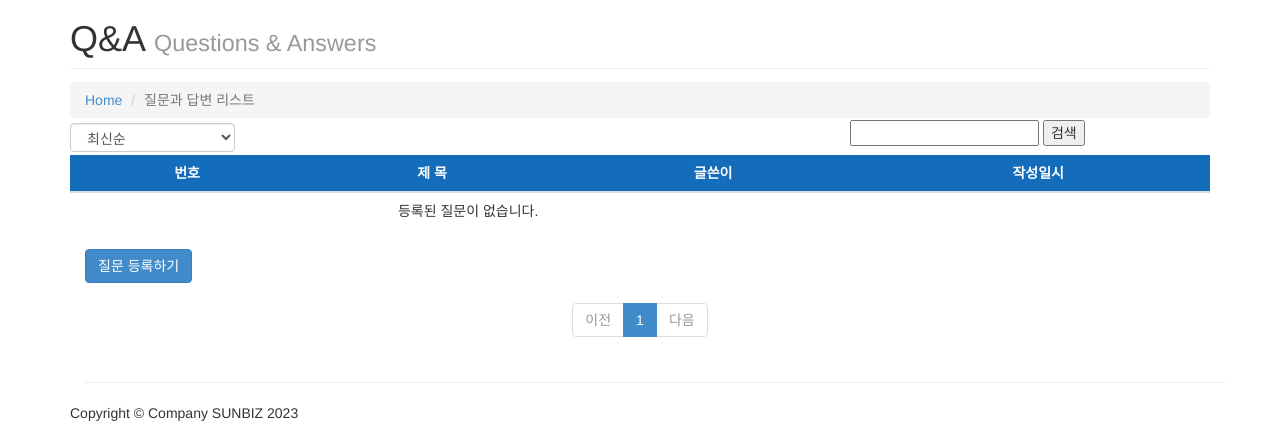
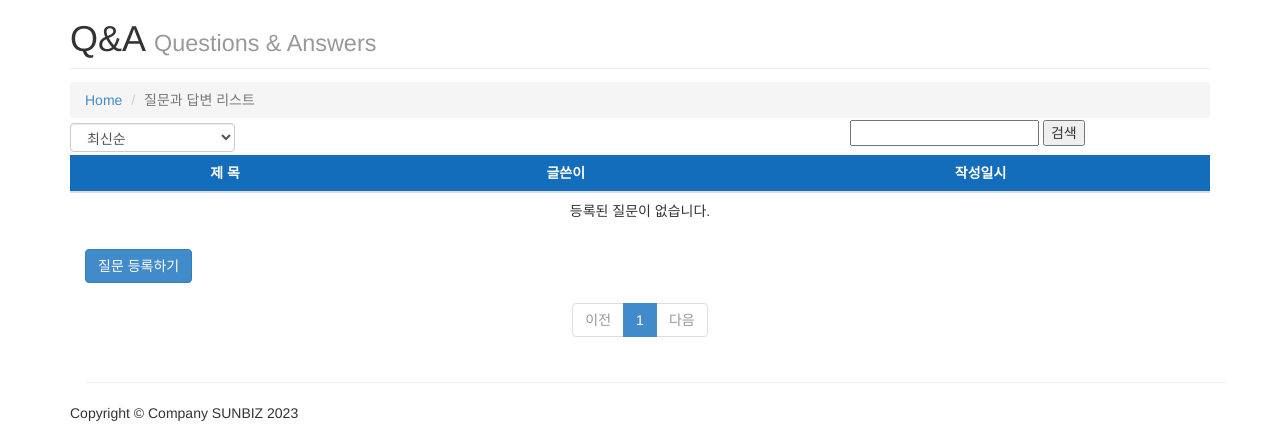
Before and after one commit to ojsun/sunbiz, a Django app: page /qq in a window 1280 px wide. Shown: the part 51-483 px from the top of the page. Run offline with Django 4.2, Linux system fonts and the light colour scheme; data that the repository does not hold is empty; some libraries are stand-ins or nearby versions.

Commit message:
게시판 리스트 2

```diff
--- a/templates/community/question_list.html
+++ b/templates/community/question_list.html
@@ -34,7 +34,7 @@
     <table class="table text-center">
         <thead>
             <tr class="text-center"  style="background-color: #146dbb; color:#fff;">
-                <th class="text-center"> 번호 </th>
+<!--            <th class="text-center"> 번호 </th>    -->
                 <th class="text-center"> 제 목 </th>
                 <th class="text-center"> 글쓴이 </th>
                 <th class="text-center"> 작성일시 </th>
```
